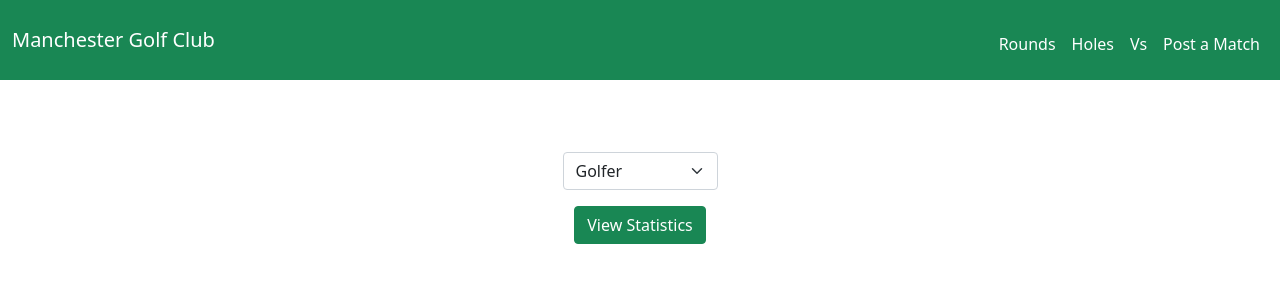
After one commit to jackfarrell2/golf_app, a Flask app: template templates/stats_request.html in a window 1280 px wide. The commit adds this page. Shown: the top 300 px of the page. Run offline with Flask 2, Linux system fonts and the light colour scheme; the template is opened without the code that fills it: most values are stand-ins (such as "Sample title", 1, 10 or a date in 2020).

Commit message:
Created the homepage sortable statistics table and added apology templates

```diff
--- a/app.py
+++ b/app.py
@@ -3,7 +3,7 @@ import sys
 from flask import Flask, render_template, request
 import sqlite3
 import os
-from golf import get_scorecards, get_golfers, get_rounds
+from golf import get_scorecards, get_golfers, get_rounds, get_stats, apology
 
 # Configure application
 app = Flask(__name__)
@@ -14,7 +14,17 @@ cur = con.cursor()
 
 @app.route("/")
 def homepage():
-    return render_template("homepage.html")
+    # Display statistics for all golfers
+    all_golfer_stats = []
+    golfers = get_golfers()
+    for golfer in golfers:
+        golfer_name = golfer['golfer_name']
+        golfers_rounds = get_rounds(golfer_name)
+        if len(golfers_rounds) >= 1:
+            stats = get_stats(golfers_rounds, golfer_name)
+            all_golfer_stats.append(stats)
+    return render_template("homepage.html", all_golfer_stats=all_golfer_stats)
+
 
 @app.route("/vs", methods=["GET", "POST"])
 def vs():
@@ -23,20 +33,38 @@ def vs():
         golfers = get_golfers()
         return render_template("vs_request.html", golfers=golfers)
     else:
-        return render_template("vs_request.html", golfers=golfers)
+        all_golfer_stats = []
+        golfer_one_name = request.form.get("golfer_one_name")
+        golfer_two_name = request.form.get("golfer_two_name")
+        if golfer_one_name == golfer_two_name : return render_template("apology.html", message="Can't Compare The Same Golfer")
+
+        golfers = [{'golfer_name':golfer_one_name}, {'golfer_name': golfer_two_name}]
+        for golfer in golfers:
+            golfer_name = golfer['golfer_name']
+            golfers_rounds = get_rounds(golfer_name)
+            if len(golfers_rounds) >= 1:
+                stats = get_stats(golfers_rounds, golfer_name)
+                all_golfer_stats.append(stats)
+        return render_template("homepage.html", all_golfer_stats=all_golfer_stats)
 
 @app.route("/rounds", methods=["GET", "POST"])
-def rounds():
-    if request.method == "GET":
-        # Provide a list of golfers as options
-        golfers = get_golfers()
-        return render_template("round_request.html", golfers=golfers)
-    else:
+@app.route("/rounds/<golfer_name>", methods=["GET", "POST"])
+def rounds(golfer_name="lampsha"):
+    if request.method == "POST":
         # Display scorecards for selected golfer
         golfer_name = request.form.get("golfer_name")
         golfers_rounds = get_rounds(golfer_name)
         scorecards = get_scorecards(golfers_rounds, golfer_name)
         return render_template("rounds.html", scorecards=scorecards)
+    else:
+        golfers = get_golfers()
+        for golfer in golfers:
+            if golfer['golfer_name'] == golfer_name:
+                golfers_rounds = get_rounds(golfer_name)
+                scorecards = get_scorecards(golfers_rounds, golfer_name)
+                return render_template("rounds.html", scorecards=scorecards)
+        else:
+            return render_template("round_request.html", golfers=golfers)
 
 
 if __name__ == '__main__':
--- a/static/styles.css
+++ b/static/styles.css
@@ -74,3 +74,8 @@ td.double-bogey {
     font-family: ink free;
     font-weight: semibold;
 }
+
+.resize {
+    width: 400px;
+    height: auto;
+}
--- a/templates/layout.html
+++ b/templates/layout.html
@@ -29,11 +29,10 @@
                 <a class="navbar-brand" href="/">Manchester Golf Club</a>
                 <div>
                     <ul class="navbar-nav me-auto mt-2">
-                        <li class="nav-item"><a class="nav-link" href="/advanced">Stats</a></li>
                         <li class="nav-item"><a class="nav-link" href="/rounds">Rounds</a></li>
-                        <li class="nav-item"><a class="nav-link" href="/holes">Hole by Hole</a></li>
+                        <li class="nav-item"><a class="nav-link" href="/holes">Holes</a></li>
                         <li class="nav-item"><a class="nav-link" href="/vs">Vs</a></li>
-                        <li class="nav-item"><a class="nav-link" href="/postmatch">Post a Match</a></li>
+                        <li class="nav-item"><a class="nav-link" href="/posdtmatch">Post a Match</a></li>
                     </ul>
                 </div>
             </div>
--- a/templates/rounds.html
+++ b/templates/rounds.html
@@ -11,7 +11,7 @@ Rounds
     <div id="scorecard" class="scorecard">
         <p class="scorecard-course-name">{{ scorecard.course_name }}</p>
         <p class="scorecard-course-date">{{ scorecard.round_date }}</p>
-        <table class="table table-sm">
+        <table class="table table-sm table-bordered">
             <!-- Holes -->
             <tr class="holes-row">
                 <th class="scorecard-header">Hole</th>
--- /dev/null
+++ b/templates/stats_request.html
@@ -0,0 +1,20 @@
+{% extends "layout.html" %}
+
+{% block title %}
+Stats
+{% endblock %}
+
+{% block main %}
+<form action="/stats" method="post">
+    <div class="mb-3">
+        <label for="golfer_name"></label>
+        <select name="golfer_name" class="form-select mx-auto w-auto">
+            <option disabled selected>Golfer</option>
+            {% for golfer in golfers %}
+            <option value="{{ golfer.golfer_name }}">{{ golfer.golfer_name }}</option>
+            {% endfor %}
+        </select>
+    </div>
+    <button class="btn btn-success btn-med" type="submit">View Statistics</button>
+</form>
+{% endblock %}
```
Also changed, not shown: golf.py (+86 -8 lines), templates/apology.html (added, +12 -0 lines), templates/homepage.html (+87 -2 lines), templates/stats.html (added, +17 -0 lines), golf.db, static/nick_green_jacket.jpeg (added).
